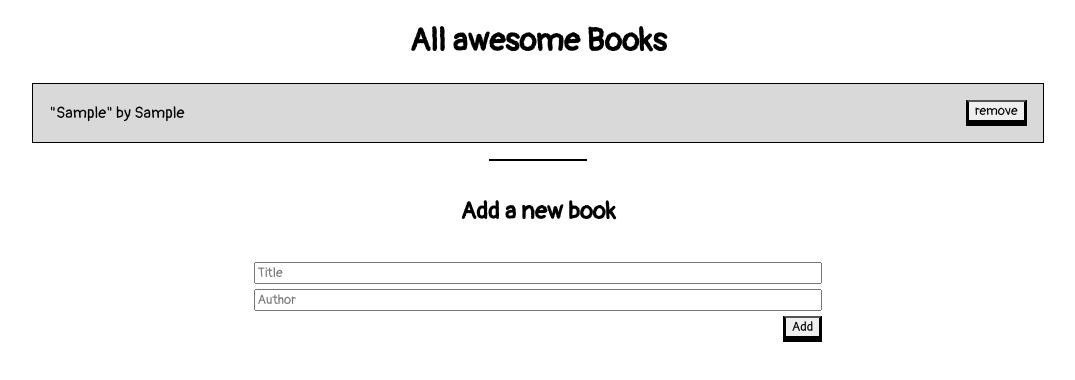
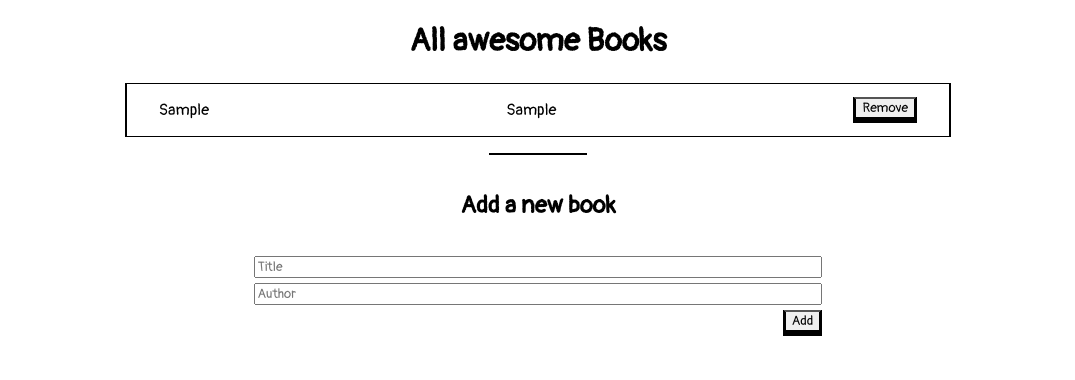
Before and after one commit to PabloBona/Awesome-books-V1, a website: page index.html in a window 1280 px wide. Both pictures are taken after typing "Sample", "Sample" into the empty fields and a click on the button "Add". Shown: the whole page, without its empty margins (102-1177 px from the left). Drawn offline with Linux system fonts and the light colour scheme.

Commit message:
Update and restructuring main.js

```diff
--- a/css/style.css
+++ b/css/style.css
@@ -1,7 +1,7 @@
+* {
+  font-family: 'Pangolin', Courier, monospace;
+}
 
-*{
-  font-family: "Pangolin", Courier, monospace;
-}
 h1 {
   display: flex;
   justify-content: center;
@@ -27,6 +27,7 @@ hr {
   align-items: center;
   gap: 1rem;
 }
+
 .book-form > div {
   display: flex;
   flex-direction: column;
@@ -34,7 +35,7 @@ hr {
   row-gap: 5px;
 }
 
-button[type="submit"] {
+button[type='submit'] {
   width: fit-content;
   align-self: flex-end;
 }
@@ -61,10 +62,12 @@ table {
   border: #000 solid 1.5px;
   border-collapse: collapse;
 }
+
 td {
   padding: 16px;
 }
-td[class="remove_btn_container"] {
+
+td[class='remove_btn_container'] {
   text-align: right;
 }
 
--- a/js/main.js
+++ b/js/main.js
@@ -1,92 +1,82 @@
-//create an array of localStorage element, or an empty array if no localStorage
-let books = JSON.parse(localStorage.getItem('books')) || [];
-const bookList = document.querySelector('.book-List');
-const addBookForm = document.querySelector('.book-form');
-class Book {
-  //constructor and properties
-    constructor(title,author) {
+class Books {
+  constructor() {
     // Instance Properties, describes de current state of that object
     // this.*** is about the current object, the object wich es created by a class
-      this.title = title
-      this.author =  author
-  }
-  //here are the Class's methodes
-  static removeBook = (index) => {
-    books = books.filter((book, i) => i !== index);
-    saveBooksToLocalStorage(books);
+    this.books = [];
+    this.bookList = document.querySelector('.book-List');
+    this.addForm = document.querySelector('.book-form');
+
+    // Next are methods: By calling this function in the constructor, we ensure that
+    // books are automatically loaded and displayed when a new instance of the Books class created.
+    this.loadBooksFromLocalStorage();
+    this.addForm.addEventListener('submit', this.saveFormSubmit.bind(this));
   }
 
-  static addBook = (book) => {
-    books.push(book);
-    saveBooksToLocalStorage(books);
-    const newIndex = books.length - 1;
-    createBookElement(book, newIndex);
+  // Instant Methods, they use instant Properties to achieve the results
+  createBookElement(book, index) {
+    const bookContainer = document.createElement('div');
+    const titleElement = document.createElement('p');
+    const authorElement = document.createElement('p');
+    const removeBtn = document.createElement('button');
+    const title = document.createTextNode(book.title);
+    const author = document.createTextNode(book.author);
+    const remove = document.createTextNode('Remove');
+
+    titleElement.appendChild(title);
+    authorElement.appendChild(author);
+    removeBtn.appendChild(remove);
+    bookContainer.appendChild(titleElement);
+    bookContainer.appendChild(authorElement);
+    bookContainer.appendChild(removeBtn);
+
+    removeBtn.addEventListener('click', () => {
+      this.removeBook(index);
+      bookContainer.remove();
+    });
+
+    this.bookList.appendChild(bookContainer);
   }
 
-}
-
-const saveBooksToLocalStorage = (books) => {
-  localStorage.setItem('books', JSON.stringify(books));
-}
-
-const renderBookList = () => {
-  books.forEach((book, index) => {
-    createBookElement(book, index);
+  renderBookList() {
+    this.books.forEach((book, index) => {
+      this.createBookElement(book, index);
     });
   }
 
-const loadBooksFromLocalStorage = () => {
+  saveBooksToLocalStorage() {
+    localStorage.setItem('books', JSON.stringify(this.books));
+  }
+
+  loadBooksFromLocalStorage() {
     const dataSaved = localStorage.getItem('books');
     if (dataSaved) {
-    books = JSON.parse(dataSaved);
-    renderBookList();
+      this.books = JSON.parse(dataSaved);
+      this.renderBookList();
     }
   }
 
-//Instant Methods, they use instant Properties to achieve the results
+  addBook(book) {
+    this.books.push(book);
+    this.saveBooksToLocalStorage();
+    const newIndex = this.books.length - 1;
+    this.createBookElement(book, newIndex);
+  }
 
-const saveFormSubmit = (e) => {
+  removeBook(index) {
+    this.books = this.books.filter((book, i) => i !== index);
+    this.saveBooksToLocalStorage();
+  }
+
+  saveFormSubmit(e) {
     e.preventDefault();
-  const formData = new FormData(addBookForm);
+    const formData = new FormData(this.addForm);
     const title = formData.get('title');
     const author = formData.get('author');
     const newBook = { title, author };
-  Book.addBook(newBook)
-  addBookForm.reset();
+    this.addBook(newBook);
+    this.addForm.reset();
+  }
 }
 
-//A table that will contain all books
-const tableOfBooks = document.createElement('table')
-
-const createBookElement = (book, index) => {
-  //Create a tableRow as books list
-  const tableRow = document.createElement('tr');
-  const bookDetailsContainer = document.createElement('td');
-  const removeBtnContainer = document.createElement('td');
-  bookDetailsContainer.classList.add("book_details")
-  removeBtnContainer.classList.add("remove_btn_container")
-  //Create book's elements
-  const removeBtn = document.createElement('button')
-  removeBtn.appendChild(document.createTextNode("remove"))
-  const bookDetails = document.createTextNode(`"${book.title}" by ${book.author}`)
-  //append elment on their parents
-  bookDetailsContainer.appendChild(bookDetails)
-  removeBtnContainer.appendChild(removeBtn)
-  tableRow.appendChild(bookDetailsContainer);
-  tableRow.appendChild(removeBtnContainer)
-
-  removeBtn.addEventListener('click', () => {
-    Book.removeBook(index);
-    tableRow.remove();
-  });
-  tableOfBooks.appendChild(tableRow);
-  bookList.appendChild(tableOfBooks);
-}
-
-addBookForm.addEventListener('submit',saveFormSubmit)
-  window.onload = () => {
-    loadBooksFromLocalStorage()
-}
-
-
 // eslint-disable-next-line no-new
+new Books();
```
Lines whose indentation alone changed are shown as unchanged.
